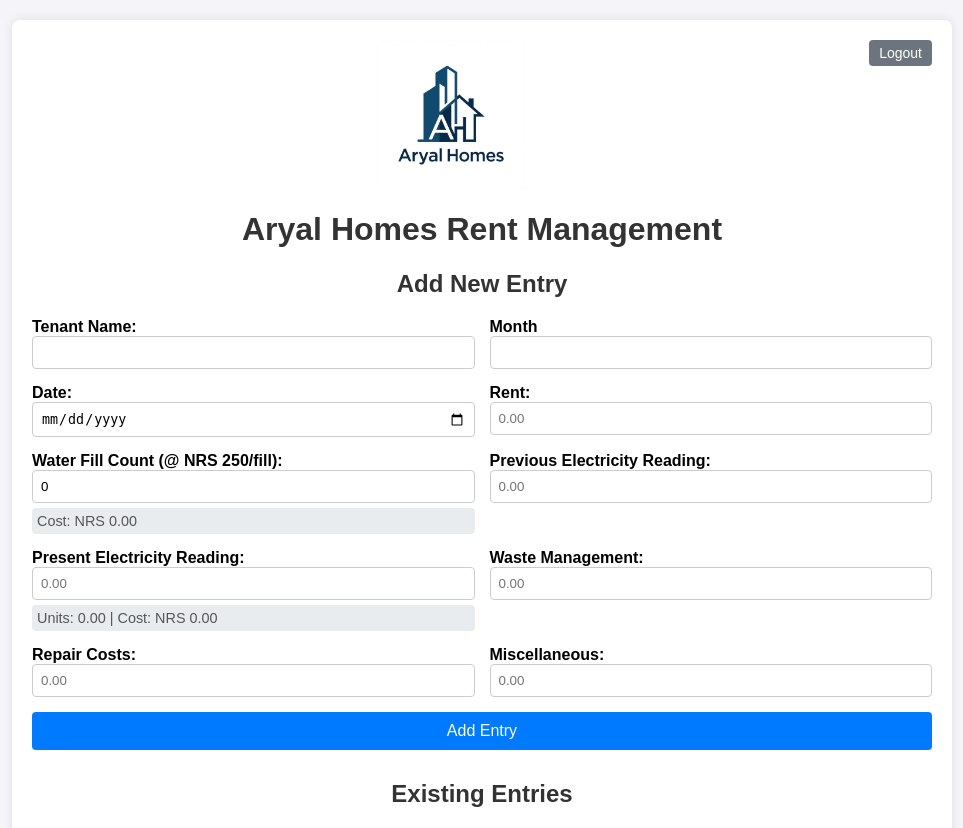
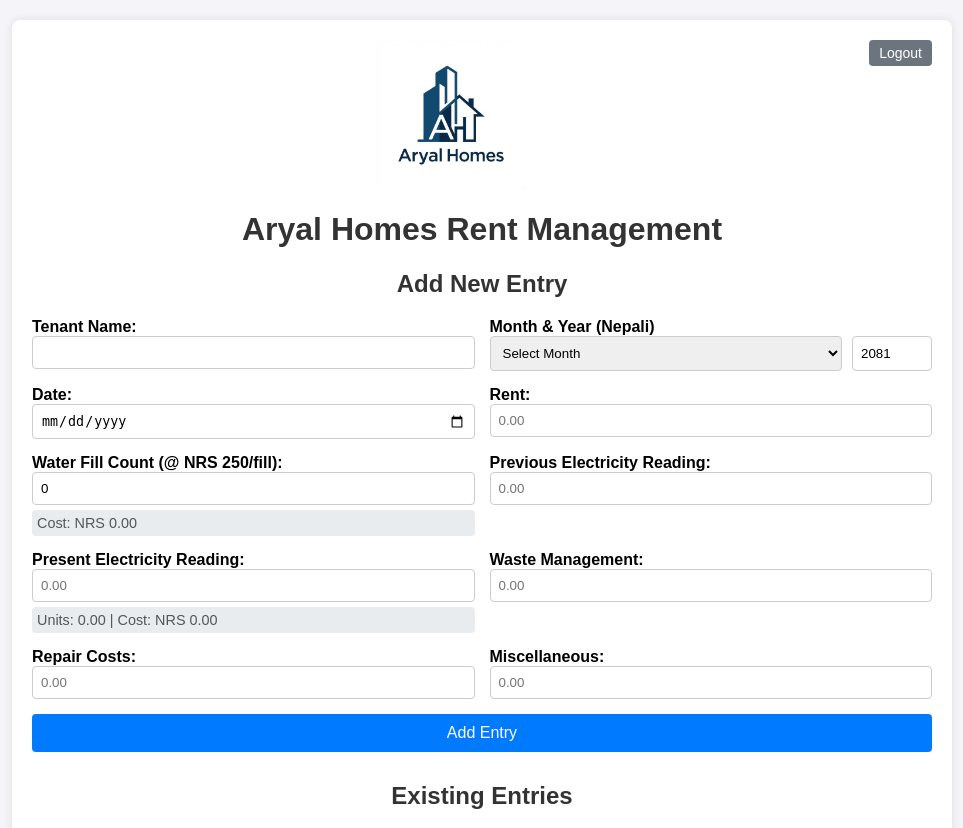
Before and after one commit to badalaryal11/aryal-homes-rent-manager, a Flask app: page / in a window 1280 px wide. Shown: the top 828 px of the page, without its empty margins (158-1121 px from the left). Run offline with Flask 3, Linux system fonts and the light colour scheme; the visitor is signed in with stand-in values (Sample User, id 1); data that the repository does not hold is empty.

Commit message:
Implement Nepali month-year picker

```diff
--- a/app.py
+++ b/app.py
@@ -115,9 +115,14 @@
             units_consumed = present_reading - previous_reading
         electricity_cost = units_consumed * 13 # Price is Nrs. 13 per unit
 
+        # Combine Nepali Month and Year
+        nepali_month = request.form.get('nepali_month')
+        nepali_year = request.form.get('nepali_year')
+        month_str = f"{nepali_month} {nepali_year}"
+
         new_entry = RentEntry(
             tenant_name=request.form['tenant_name'],
-             month = request.form['month'],
+             month = month_str,
             entry_date=datetime.strptime(request.form['entry_date'], '%Y-%m-%d').date(),
 
             rent=float(request.form.get('rent') or 0),
--- a/templates/index.html
+++ b/templates/index.html
@@ -172,8 +172,27 @@
                 <input type="text" id="tenant_name" name="tenant_name" required>
             </div>
             <div>
-                <label for="month">Month</label>
-                <input type="text" id="month" name="month" required>
+                <label>Month & Year (Nepali)</label>
+                <div style="display: flex; gap: 10px;">
+                    <select name="nepali_month" required
+                        style="flex: 1; padding: 8px; border: 1px solid #ccc; border-radius: 4px;">
+                        <option value="" disabled selected>Select Month</option>
+                        <option value="Baishakh">Baishakh</option>
+                        <option value="Jestha">Jestha</option>
+                        <option value="Ashad">Ashad</option>
+                        <option value="Shrawan">Shrawan</option>
+                        <option value="Bhadra">Bhadra</option>
+                        <option value="Ashwin">Ashwin</option>
+                        <option value="Kartik">Kartik</option>
+                        <option value="Mangsir">Mangsir</option>
+                        <option value="Poush">Poush</option>
+                        <option value="Magh">Magh</option>
+                        <option value="Falgun">Falgun</option>
+                        <option value="Chaitra">Chaitra</option>
+                    </select>
+                    <input type="number" name="nepali_year" placeholder="Year" value="2081" required
+                        style="width: 80px; padding: 8px; border: 1px solid #ccc; border-radius: 4px;">
+                </div>
             </div>
             <div>
                 <label for="entry_date">Date:</label>
```
